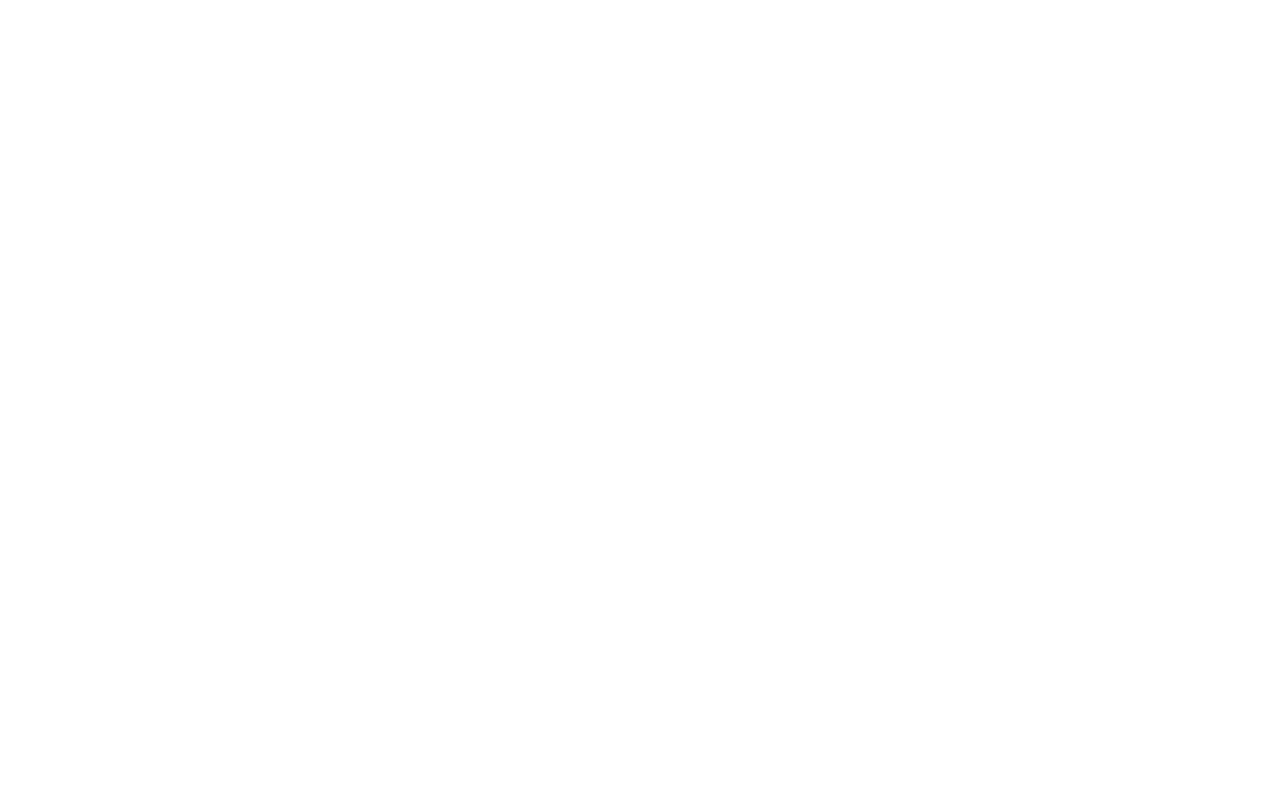
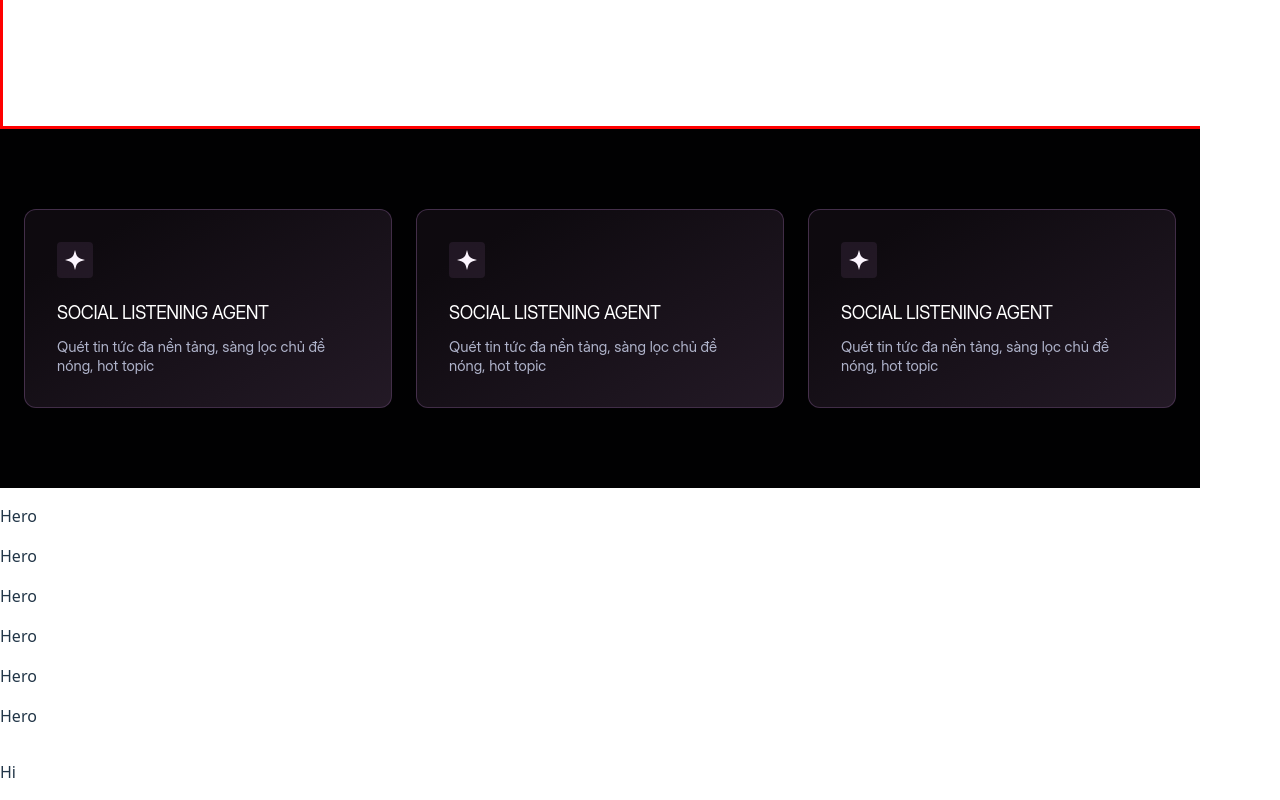
Before and after one commit to DucHoang202/metapress-landing, a React (Vite) app: page / in a window 1280 px wide. Shown: the part 1733-2533 px from the top of the page. Before the commit the page ends 1279 px from the top, so only its background shows below. Built offline with nearby package versions, Linux system fonts and the light colour scheme.

Commit message:
update code

```diff
--- a/src/App.tsx
+++ b/src/App.tsx
@@ -1,15 +1,16 @@
 import NotFound from './pages/NotFound.tsx';
 import Header from './components/Header.tsx';
 import Footer from './components/Footer.tsx';
-import { Benefit, Customer, Diagram, Feature, GetStarted, Hero, Question, Unlock} from './components/landing-page/landing-page.ts'
+import { Benefit, Customer, Diagram, Feature, GetStarted, Hero, Question, Sponsor, Unlock} from './components/landing-page/landing-page.ts'
 import './styles/main.scss';
 import { BrowserRouter, Routes, Route } from 'react-router-dom';
 function Home () {
   return (
     <div className='App'>
       <Header />
-
+      <main>
         <Hero />
+        <Sponsor/>
         <Feature/>
         <Benefit />
         <Diagram />
@@ -17,6 +18,7 @@
         <Customer/>
         <Question/>
         <Unlock/>
+        </main>
       <Footer />
     </div>
   )
--- a/src/components/landing-page/Feature.tsx
+++ b/src/components/landing-page/Feature.tsx
@@ -1,7 +1,49 @@
 import React from "react";
 
 const Feature: React.FC = () => {
-    return (<p>Hero</p>)
+    return (
+        <section className="feature">
+            <div className="container">
+                <div className="feature__grid">
+                    <article className="feature__card">
+                        <div className="feature__icon">
+                            <svg width="20" height="20" viewBox="0 0 20 20" fill="none" xmlns="http://www.w3.org/2000/svg">
+                                <path d="M11.2044 15.7837L10 20L8.79556 15.7837C8.48426 14.6946 7.90059 13.7028 7.09964 12.9018C6.29869 12.1009 5.30687 11.5172 4.21778 11.2059L0 10L4.2163 8.79556C5.30539 8.48426 6.29721 7.90059 7.09816 7.09964C7.89911 6.29869 8.48277 5.30687 8.79407 4.21778L10 0L11.2044 4.2163C11.5157 5.30539 12.0994 6.29721 12.9004 7.09816C13.7013 7.89911 14.6931 8.48277 15.7822 8.79407L20 10L15.7837 11.2044C14.6946 11.5157 13.7028 12.0994 12.9018 12.9004C12.1009 13.7013 11.5172 14.6931 11.2059 15.7822L11.2044 15.7837Z" fill="#FCF5FE"/>
+                            </svg>
+                        </div>
+                        <div className="feature__content">
+                            <h3 className="feature__title">Social Listening Agent</h3>
+                            <p className="feature__description">Quét tin tức đa nền tảng, sàng lọc chủ đề nóng, hot topic</p>
+                        </div>
+                    </article>
+
+                    <article className="feature__card">
+                        <div className="feature__icon">
+                            <svg width="20" height="20" viewBox="0 0 20 20" fill="none" xmlns="http://www.w3.org/2000/svg">
+                                <path d="M11.2044 15.7837L10 20L8.79556 15.7837C8.48426 14.6946 7.90059 13.7028 7.09964 12.9018C6.29869 12.1009 5.30687 11.5172 4.21778 11.2059L0 10L4.2163 8.79556C5.30539 8.48426 6.29721 7.90059 7.09816 7.09964C7.89911 6.29869 8.48277 5.30687 8.79407 4.21778L10 0L11.2044 4.2163C11.5157 5.30539 12.0994 6.29721 12.9004 7.09816C13.7013 7.89911 14.6931 8.48277 15.7822 8.79407L20 10L15.7837 11.2044C14.6946 11.5157 13.7028 12.0994 12.9018 12.9004C12.1009 13.7013 11.5172 14.6931 11.2059 15.7822L11.2044 15.7837Z" fill="#FCF5FE"/>
+                            </svg>
+                        </div>
+                        <div className="feature__content">
+                            <h3 className="feature__title">Social Listening Agent</h3>
+                            <p className="feature__description">Quét tin tức đa nền tảng, sàng lọc chủ đề nóng, hot topic</p>
+                        </div>
+                    </article>
+
+                    <article className="feature__card">
+                        <div className="feature__icon">
+                            <svg width="20" height="20" viewBox="0 0 20 20" fill="none" xmlns="http://www.w3.org/2000/svg">
+                                <path d="M11.2044 15.7837L10 20L8.79556 15.7837C8.48426 14.6946 7.90059 13.7028 7.09964 12.9018C6.29869 12.1009 5.30687 11.5172 4.21778 11.2059L0 10L4.2163 8.79556C5.30539 8.48426 6.29721 7.90059 7.09816 7.09964C7.89911 6.29869 8.48277 5.30687 8.79407 4.21778L10 0L11.2044 4.2163C11.5157 5.30539 12.0994 6.29721 12.9004 7.09816C13.7013 7.89911 14.6931 8.48277 15.7822 8.79407L20 10L15.7837 11.2044C14.6946 11.5157 13.7028 12.0994 12.9018 12.9004C12.1009 13.7013 11.5172 14.6931 11.2059 15.7822L11.2044 15.7837Z" fill="#FCF5FE"/>
+                            </svg>
+                        </div>
+                        <div className="feature__content">
+                            <h3 className="feature__title">Social Listening Agent</h3>
+                            <p className="feature__description">Quét tin tức đa nền tảng, sàng lọc chủ đề nóng, hot topic</p>
+                        </div>
+                    </article>
+                </div>
+            </div>
+        </section>
+    )
 }
 
 export default Feature;
--- /dev/null
+++ b/src/components/landing-page/Sponsor.tsx
@@ -0,0 +1,11 @@
+import React from "react";
+
+const Sponsor: React.FC = () => {
+    return (<section className="hero-section">
+        <div className="hero-section__container">
+
+        </div>
+    </section>)
+}
+
+export default Sponsor;
--- a/src/components/landing-page/landing-page.ts
+++ b/src/components/landing-page/landing-page.ts
@@ -6,3 +6,4 @@
 export { default as Question} from "./Question.tsx";
 export { default as Unlock} from "./Unlock.tsx";
 export { default as Feature} from "./Feature.tsx";
+export { default as Sponsor} from "./Sponsor.tsx";
--- a/src/styles/blocks/_feature.scss
+++ b/src/styles/blocks/_feature.scss
@@ -0,0 +1,101 @@
+.feature {
+    padding: 80px 0;
+    background: #010102;
+
+    &__grid {
+        display: grid;
+        grid-template-columns: repeat(auto-fit, minmax(300px, 1fr));
+        gap: 24px;
+
+        @media (min-width: 768px) {
+            grid-template-columns: repeat(2, 1fr);
+        }
+
+        @media (min-width: 1024px) {
+            grid-template-columns: repeat(3, 1fr);
+        }
+    }
+
+    &__card {
+        display: flex;
+        padding: 32px;
+        flex-direction: column;
+        justify-content: center;
+        align-items: flex-start;
+        gap: 24px;
+        border-radius: 12px;
+        border: 1px solid rgba(78, 54, 86, 0.80);
+        background: linear-gradient(150deg, #0E0A0F 17.18%, #443149 227.36%);
+        transition: transform 0.3s ease, box-shadow 0.3s ease;
+
+        &:hover {
+            transform: translateY(-4px);
+            box-shadow: 0 8px 24px rgba(158, 25, 112, 0.2);
+        }
+
+        @media (max-width: 767px) {
+            padding: 24px;
+            gap: 20px;
+        }
+    }
+
+    &__icon {
+        display: flex;
+        padding: 8px;
+        flex-direction: column;
+        justify-content: center;
+        align-items: center;
+        gap: 10px;
+        border-radius: 4px;
+        background: rgba(68, 49, 73, 0.36);
+
+        svg {
+            display: flex;
+            justify-content: center;
+            align-items: center;
+        }
+    }
+
+    &__content {
+        display: flex;
+        flex-direction: column;
+        justify-content: center;
+        align-items: flex-start;
+        gap: 14px;
+        width: 100%;
+    }
+
+    &__title {
+        align-self: stretch;
+        color: #FFF;
+        font-family: var(--font-apparat);
+        font-size: 18px;
+        font-style: normal;
+        font-weight: 400;
+        line-height: normal;
+        letter-spacing: -0.36px;
+        text-transform: uppercase;
+        margin: 0;
+
+        @media (max-width: 767px) {
+            font-size: 16px;
+            letter-spacing: -0.32px;
+        }
+    }
+
+    &__description {
+        max-width: 306px;
+        color: #AFB3CA;
+        font-family: var(--font-apparat);
+        font-size: 15px;
+        font-style: normal;
+        font-weight: 400;
+        line-height: normal;
+        margin: 0;
+
+        @media (max-width: 767px) {
+            font-size: 14px;
+            max-width: 100%;
+        }
+    }
+}
--- a/src/styles/blocks/_header.scss
+++ b/src/styles/blocks/_header.scss
@@ -7,7 +7,7 @@
 z-index: 100;
         border: solid red;
         display: flex;
-width: 1440px;
+width: 100%;
 height: 100px;
 padding: 0 80px;
 justify-content: space-between;
--- a/src/styles/blocks/_hero.scss
+++ b/src/styles/blocks/_hero.scss
@@ -1,7 +1,8 @@
 .hero-section {
     &__container {
+        margin-top: 100px;;
         display: flex;
-max-width: 1440px;
+//max-width: 1440px;
 width: 100%;
 height: 601px;
 padding: 164px 220px 60px 220px;
--- a/src/styles/main.scss
+++ b/src/styles/main.scss
@@ -119,3 +119,7 @@
   color: #fff;
   font-family: var(--font-apparat);
 }
+main {
+  overflow-x: hidden;
+  overflow-y: hidden;
+}
```
Also changed, not shown: src/styles/blocks/_sponsor.scss (added).
